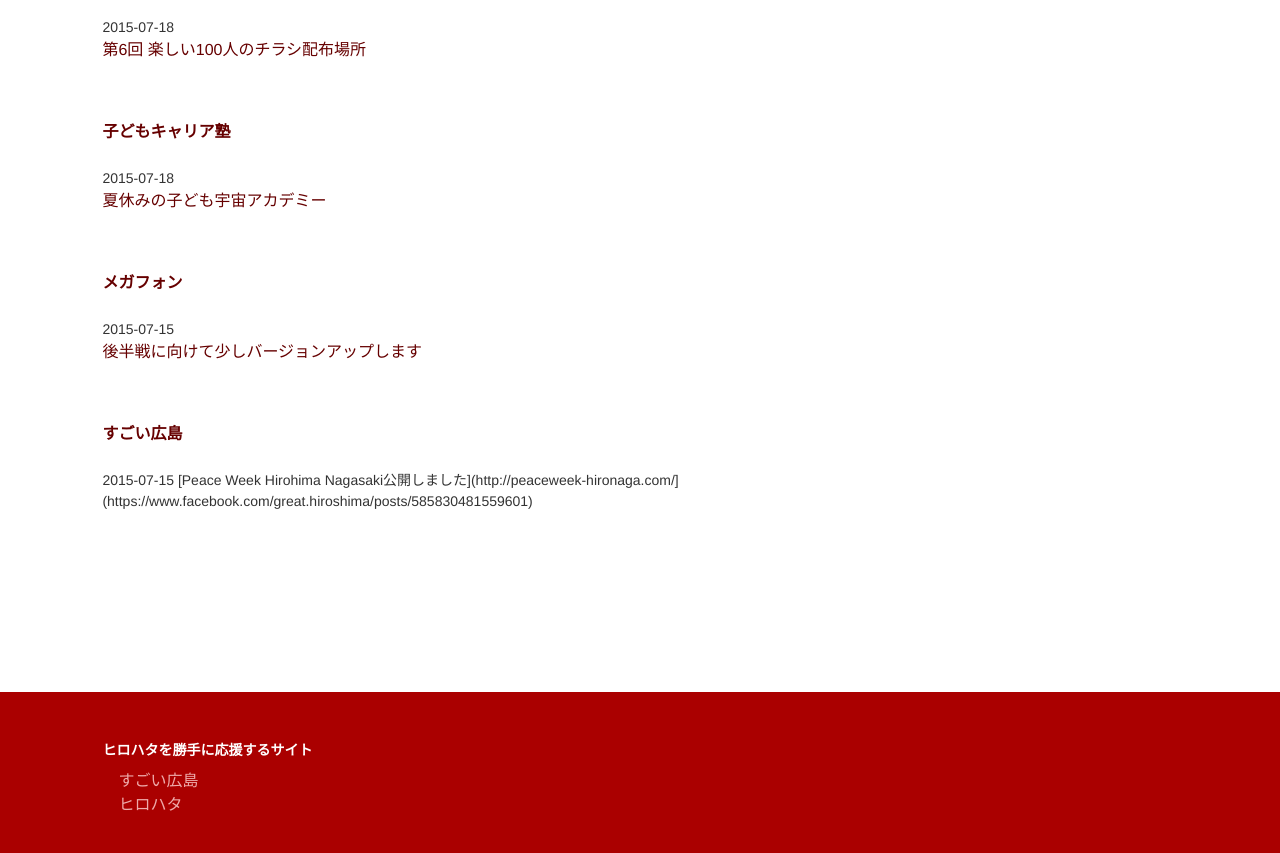
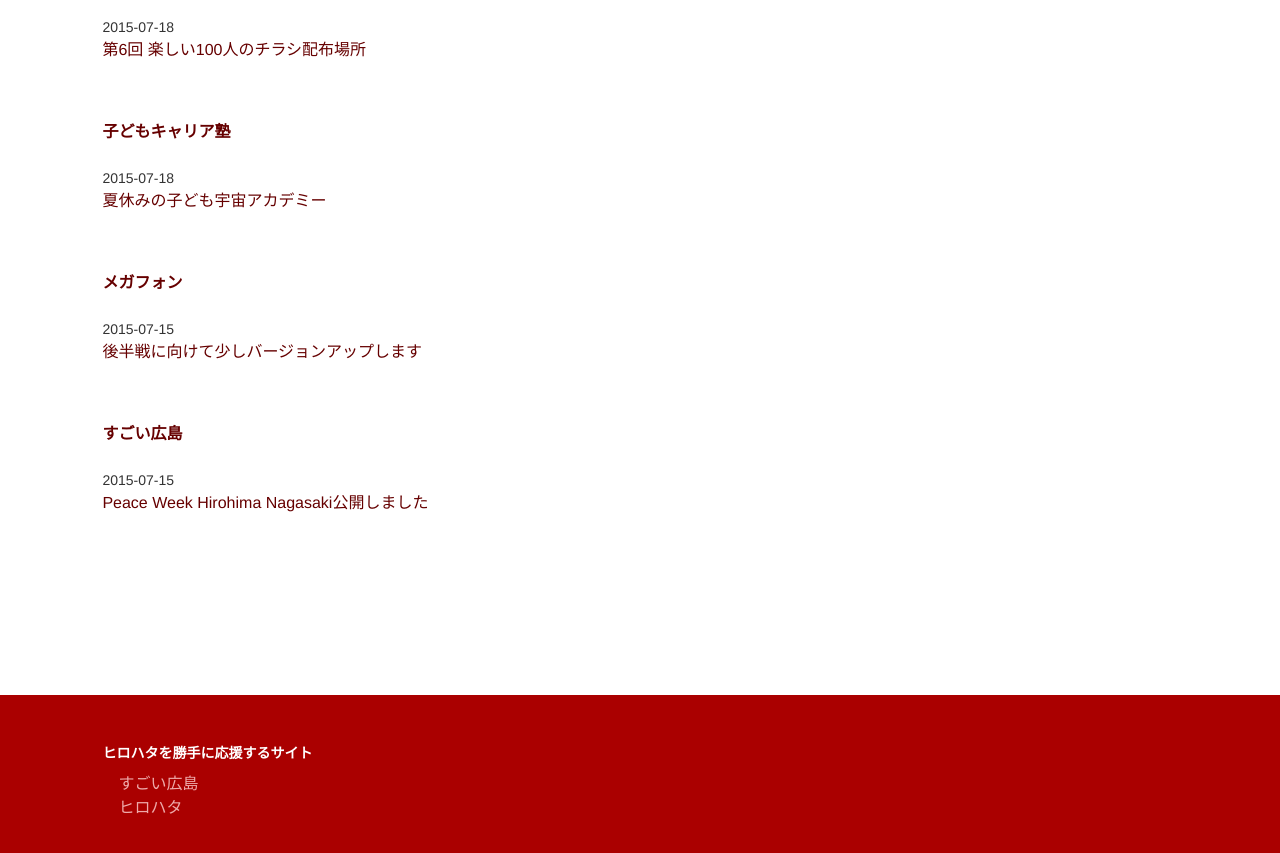
Before and after one commit to great-h/hirohata, a Jekyll site: the page built from _posts/2015-07-19-report.markdown, in a window 1280 px wide and 900 px high, scrolled down 1363 px. Shown: the top 853 px of the window. Built offline with Jekyll 4.4.1, drawn with Linux system fonts in a browser that asks for light colours; some of the changed lines change nothing that is shown.

Commit message:
リンク切れ修正

```diff
--- a/_posts/2015-07-19-report.markdown
+++ b/_posts/2015-07-19-report.markdown
@@ -45,4 +45,4 @@ date:   2015-07-19 00:00:00
 
 # [すごい広島](http://great-h.github.io/)
 
-* 2015-07-15 [Peace Week Hirohima Nagasaki公開しました](http://peaceweek-hironaga.com/](https://www.facebook.com/great.hiroshima/posts/585830481559601)
+* 2015-07-15 [Peace Week Hirohima Nagasaki公開しました](https://www.facebook.com/great.hiroshima/posts/585830481559601)
```
